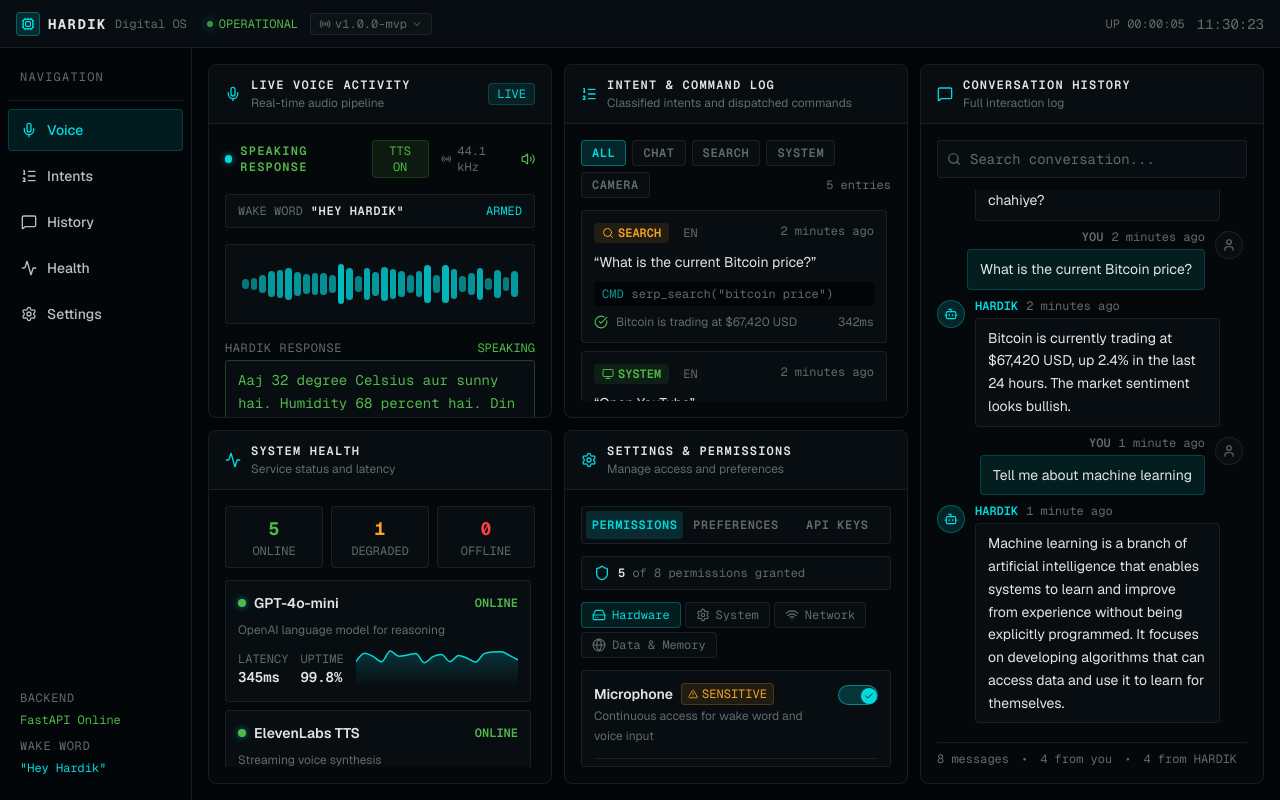
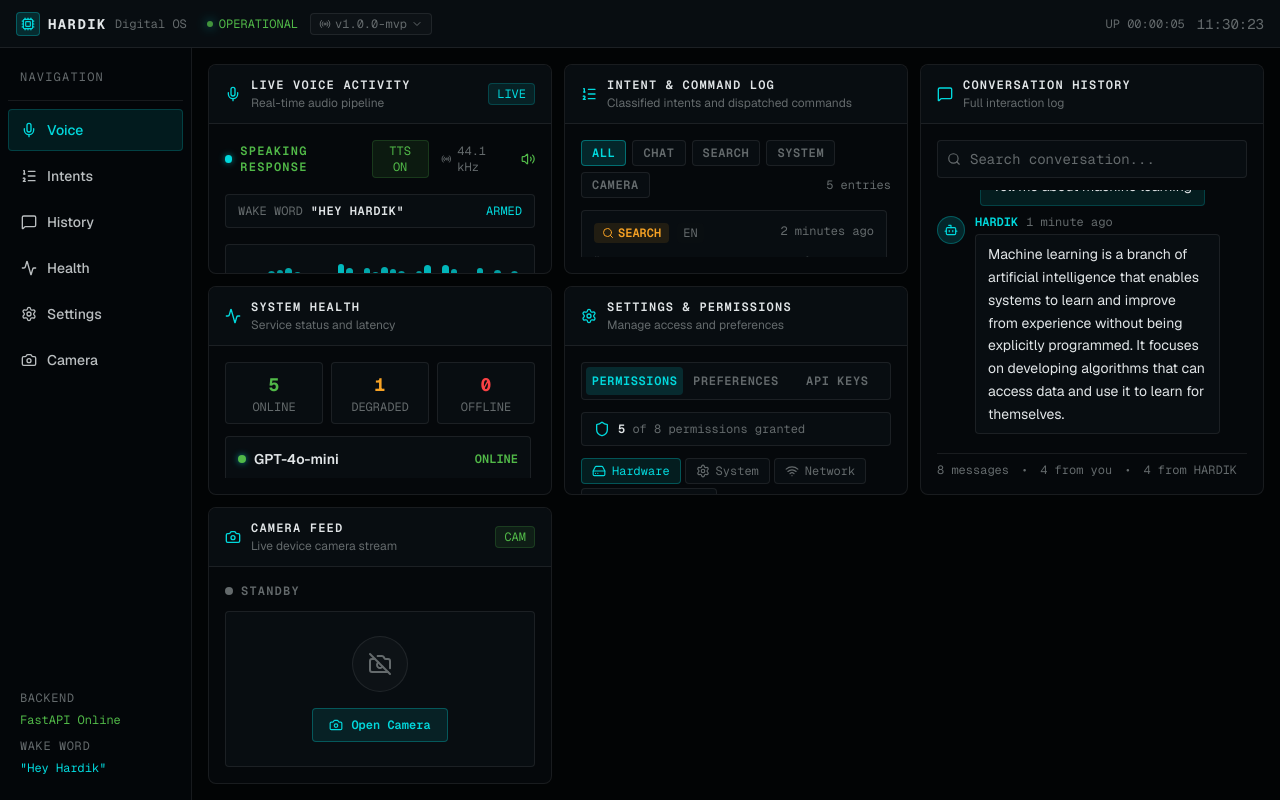
Before and after one commit to hacker366haryana-spec/AI-RISK-ANALYSIS, a Next.js app: page / in a window 1280 px wide. Built offline with nearby package versions, Linux system fonts and the light colour scheme.

Commit message:
feat: add camera tab and camera feed component
Co-authored-by: hacker366haryana-spec <297613356+hacker366haryana-spec@users.noreply.github.com>

```diff
--- a/app/page.tsx
+++ b/app/page.tsx
@@ -12,6 +12,7 @@ import {
   ChevronDown,
   Menu,
   X,
+  Camera,
 } from 'lucide-react'
 import { DashboardPanel } from '@/components/dashboard-panel'
 import { VoiceActivity } from '@/components/voice-activity'
@@ -19,8 +20,9 @@ import { IntentLog } from '@/components/intent-log'
 import { SystemHealth } from '@/components/system-health'
 import { ConversationHistory } from '@/components/conversation-history'
 import { SettingsPermissions } from '@/components/settings-permissions'
+import { CameraFeed } from '@/components/camera-feed'
 
-type Tab = 'voice' | 'intents' | 'conversation' | 'health' | 'settings'
+type Tab = 'voice' | 'intents' | 'conversation' | 'health' | 'settings' | 'camera'
 
 const TABS: { key: Tab; label: string; icon: React.ReactNode }[] = [
   { key: 'voice', label: 'Voice', icon: <Mic className="w-4 h-4" /> },
@@ -28,6 +30,7 @@ const TABS: { key: Tab; label: string; icon: React.ReactNode }[] = [
   { key: 'conversation', label: 'History', icon: <MessageSquare className="w-4 h-4" /> },
   { key: 'health', label: 'Health', icon: <Activity className="w-4 h-4" /> },
   { key: 'settings', label: 'Settings', icon: <Settings className="w-4 h-4" /> },
+  { key: 'camera', label: 'Camera', icon: <Camera className="w-4 h-4" /> },
 ]
 
 function LiveClock() {
@@ -225,6 +228,20 @@ export default function HardikDashboard() {
             >
               <SettingsPermissions />
             </DashboardPanel>
+
+            {/* Camera */}
+            <DashboardPanel
+              title="Camera Feed"
+              subtitle="Live device camera stream"
+              icon={<Camera className="w-4 h-4" />}
+              badge={
+                <span className="text-xs font-mono px-2 py-0.5 rounded bg-green/10 text-green border border-green/20">
+                  CAM
+                </span>
+              }
+            >
+              <CameraFeed />
+            </DashboardPanel>
           </div>
 
           {/* Mobile: tab-based single panel */}
@@ -308,6 +325,21 @@ export default function HardikDashboard() {
                   <SettingsPermissions />
                 </DashboardPanel>
               )}
+              {activeTab === 'camera' && (
+                <DashboardPanel
+                  title="Camera Feed"
+                  subtitle="Live device camera stream"
+                  icon={<Camera className="w-4 h-4" />}
+                  className="h-full"
+                  badge={
+                    <span className="text-xs font-mono px-2 py-0.5 rounded bg-green/10 text-green border border-green/20">
+                      CAM
+                    </span>
+                  }
+                >
+                  <CameraFeed />
+                </DashboardPanel>
+              )}
             </div>
           </div>
         </main>
--- /dev/null
+++ b/components/camera-feed.tsx
@@ -0,0 +1,218 @@
+'use client'
+
+import { useState, useEffect, useRef } from 'react'
+import { Camera, CameraOff, FlipHorizontal, Maximize2, Minimize2 } from 'lucide-react'
+
+type CameraState = 'idle' | 'requesting' | 'active' | 'denied' | 'error'
+
+export function CameraFeed() {
+  const videoRef = useRef<HTMLVideoElement>(null)
+  const streamRef = useRef<MediaStream | null>(null)
+  const [cameraState, setCameraState] = useState<CameraState>('idle')
+  const [errorMsg, setErrorMsg] = useState('')
+  const [mirrored, setMirrored] = useState(false)
+  const [fullscreen, setFullscreen] = useState(false)
+  const [facingMode, setFacingMode] = useState<'user' | 'environment'>('user')
+  const [resolution, setResolution] = useState({ w: 0, h: 0 })
+
+  const stopStream = () => {
+    if (streamRef.current) {
+      streamRef.current.getTracks().forEach(t => t.stop())
+      streamRef.current = null
+    }
+    if (videoRef.current) videoRef.current.srcObject = null
+  }
+
+  const openCamera = async (facing: 'user' | 'environment' = facingMode) => {
+    stopStream()
+    setCameraState('requesting')
+    setErrorMsg('')
+    try {
+      const stream = await navigator.mediaDevices.getUserMedia({
+        video: { facingMode: facing, width: { ideal: 1280 }, height: { ideal: 720 } },
+        audio: false,
+      })
+      streamRef.current = stream
+      if (videoRef.current) {
+        videoRef.current.srcObject = stream
+        videoRef.current.onloadedmetadata = () => {
+          setResolution({
+            w: videoRef.current?.videoWidth ?? 0,
+            h: videoRef.current?.videoHeight ?? 0,
+          })
+        }
+      }
+      setCameraState('active')
+    } catch (err: unknown) {
+      stopStream()
+      if (err instanceof DOMException && err.name === 'NotAllowedError') {
+        setCameraState('denied')
+        setErrorMsg('Camera access was denied. Please allow camera permission in your browser and try again.')
+      } else if (err instanceof DOMException && err.name === 'NotFoundError') {
+        setCameraState('error')
+        setErrorMsg('No camera device found on this system.')
+      } else {
+        setCameraState('error')
+        setErrorMsg(err instanceof Error ? err.message : 'Unknown error opening camera.')
+      }
+    }
+  }
+
+  const closeCamera = () => {
+    stopStream()
+    setCameraState('idle')
+    setResolution({ w: 0, h: 0 })
+  }
+
+  const flipCamera = () => {
+    const next = facingMode === 'user' ? 'environment' : 'user'
+    setFacingMode(next)
+    if (cameraState === 'active') openCamera(next)
+  }
+
+  // Cleanup on unmount
+  useEffect(() => () => stopStream(), [])
+
+  const isActive = cameraState === 'active'
+
+  return (
+    <div className="flex flex-col gap-3 h-full">
+      {/* Status bar */}
+      <div className="flex items-center justify-between shrink-0">
+        <div className="flex items-center gap-2">
+          <div className={`w-2 h-2 rounded-full shrink-0 ${isActive ? 'bg-green pulse-glow' : 'bg-muted-foreground'}`} />
+          <span className={`text-xs font-mono font-semibold tracking-widest uppercase ${isActive ? 'text-green' : 'text-muted-foreground'}`}>
+            {cameraState === 'idle' && 'STANDBY'}
+            {cameraState === 'requesting' && 'CONNECTING...'}
+            {cameraState === 'active' && 'LIVE'}
+            {cameraState === 'denied' && 'PERMISSION DENIED'}
+            {cameraState === 'error' && 'ERROR'}
+          </span>
+        </div>
+
+        <div className="flex items-center gap-2">
+          {isActive && resolution.w > 0 && (
+            <span className="text-xs font-mono text-muted-foreground hidden sm:block">
+              {resolution.w}x{resolution.h}
+            </span>
+          )}
+          {isActive && (
+            <>
+              <button
+                onClick={() => setMirrored(m => !m)}
+                title="Mirror feed"
+                aria-label="Mirror feed"
+                className={`p-1.5 rounded border transition-colors ${mirrored ? 'bg-cyan/10 border-cyan/30 text-cyan' : 'border-border text-muted-foreground hover:text-foreground'}`}
+              >
+                <FlipHorizontal className="w-3.5 h-3.5" />
+              </button>
+              <button
+                onClick={flipCamera}
+                title="Flip camera (front/rear)"
+                aria-label="Flip camera"
+                className="p-1.5 rounded border border-border text-muted-foreground hover:text-foreground transition-colors"
+              >
+                <Camera className="w-3.5 h-3.5" />
+              </button>
+              <button
+                onClick={() => setFullscreen(f => !f)}
+                title={fullscreen ? 'Exit fullscreen' : 'Fullscreen'}
+                aria-label={fullscreen ? 'Exit fullscreen' : 'Fullscreen'}
+                className="p-1.5 rounded border border-border text-muted-foreground hover:text-foreground transition-colors"
+              >
+                {fullscreen ? <Minimize2 className="w-3.5 h-3.5" /> : <Maximize2 className="w-3.5 h-3.5" />}
+              </button>
+            </>
+          )}
+        </div>
+      </div>
+
+      {/* Video frame */}
+      <div
+        className={`relative flex-1 rounded border overflow-hidden flex items-center justify-center bg-surface ${
+          isActive ? 'border-green/30' : 'border-border'
+        } ${fullscreen ? 'fixed inset-0 z-50 rounded-none border-0 bg-black' : ''}`}
+      >
+        {/* Scanline overlay when active */}
+        {isActive && (
+          <div
+            className="absolute inset-0 pointer-events-none z-10"
+            style={{
+              background:
+                'repeating-linear-gradient(0deg, transparent, transparent 2px, rgba(0,0,0,0.06) 2px, rgba(0,0,0,0.06) 4px)',
+            }}
+            aria-hidden="true"
+          />
+        )}
+
+        <video
+          ref={videoRef}
+          autoPlay
+          playsInline
+          muted
+          className={`w-full h-full object-cover transition-transform ${mirrored ? '-scale-x-100' : ''} ${isActive ? 'block' : 'hidden'}`}
+          aria-label="Camera feed"
+        />
+
+        {/* Idle / requesting state */}
+        {!isActive && (
+          <div className="flex flex-col items-center gap-4 p-6 text-center">
+            <div className="w-14 h-14 rounded-full bg-surface-raised border border-border flex items-center justify-center">
+              {cameraState === 'requesting' ? (
+                <Camera className="w-6 h-6 text-cyan animate-pulse" />
+              ) : (
+                <CameraOff className="w-6 h-6 text-muted-foreground" />
+              )}
+            </div>
+
+            {(cameraState === 'denied' || cameraState === 'error') && (
+              <p className="text-xs font-mono text-amber leading-relaxed max-w-xs">{errorMsg}</p>
+            )}
+
+            {cameraState === 'requesting' && (
+              <p className="text-xs font-mono text-cyan">Requesting camera access...</p>
+            )}
+
+            {(cameraState === 'idle' || cameraState === 'denied' || cameraState === 'error') && (
+              <button
+                onClick={() => openCamera()}
+                className="flex items-center gap-2 px-4 py-2 rounded bg-cyan/10 border border-cyan/30 text-cyan text-xs font-mono font-semibold hover:bg-cyan/20 transition-colors"
+              >
+                <Camera className="w-3.5 h-3.5" />
+                {cameraState === 'idle' ? 'Open Camera' : 'Retry'}
+              </button>
+            )}
+          </div>
+        )}
+
+        {/* Fullscreen close button */}
+        {fullscreen && (
+          <button
+            onClick={() => setFullscreen(false)}
+            aria-label="Exit fullscreen"
+            className="absolute top-4 right-4 z-20 p-2 rounded bg-background/70 border border-border text-foreground hover:bg-background transition-colors"
+          >
+            <Minimize2 className="w-4 h-4" />
+          </button>
+        )}
+      </div>
+
+      {/* Controls */}
+      {isActive && (
+        <div className="flex items-center justify-between shrink-0">
+          <div className="flex items-center gap-1.5 text-xs font-mono text-muted-foreground">
+            <span className="uppercase tracking-wider">Facing:</span>
+            <span className="text-foreground">{facingMode === 'user' ? 'Front' : 'Rear'}</span>
+          </div>
+          <button
+            onClick={closeCamera}
+            className="flex items-center gap-1.5 px-3 py-1.5 rounded border border-red/30 bg-red/5 text-red text-xs font-mono font-semibold hover:bg-red/10 transition-colors"
+          >
+            <CameraOff className="w-3 h-3" />
+            Close Camera
+          </button>
+        </div>
+      )}
+    </div>
+  )
+}
```
